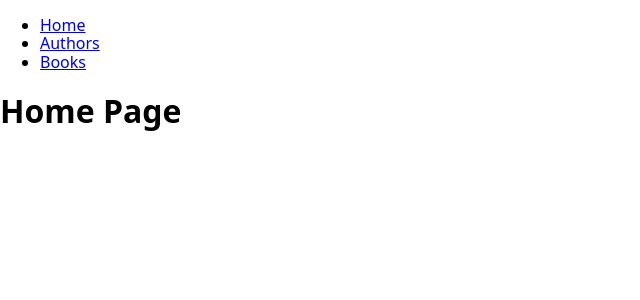
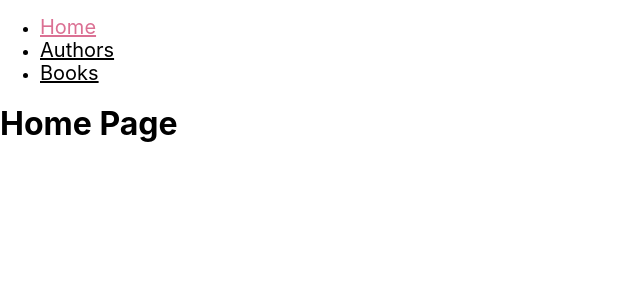
Before and after one commit to itstoreall/react-router, a React (Create React App) app: page / in a window 1280 px wide. Shown: the top 300 px of the page, without its empty margins (0-640 px from the left). Built offline with nearby package versions, Linux system fonts and the light colour scheme.

Commit message:
adds NavLink styles

```diff
--- a/src/App.js
+++ b/src/App.js
@@ -1,5 +1,5 @@
 import React from "react";
-import { Route, Link, Switch } from "react-router-dom";
+import { Route, NavLink, Switch } from "react-router-dom";
 import HomeView from "./views/HomeView";
 import AuthorsView from "./views/AuthorsView";
 import BooksView from "./views/BooksView";
@@ -10,13 +10,32 @@ const App = () => {
     <>
       <ul>
         <li>
-          <Link to="/">Home</Link>
+          <NavLink
+            exact
+            to="/"
+            className="NavLink"
+            activeClassName="NavLink--active"
+          >
+            Home
+          </NavLink>
         </li>
         <li>
-          <Link to="/authors">Authors</Link>
+          <NavLink
+            to="/authors"
+            className="NavLink"
+            activeClassName="NavLink--active"
+          >
+            Authors
+          </NavLink>
         </li>
         <li>
-          <Link to="/books">Books</Link>
+          <NavLink
+            to="/books"
+            className="NavLink"
+            activeClassName="NavLink--active"
+          >
+            Books
+          </NavLink>
         </li>
       </ul>
 
--- a/src/styles/base.scss
+++ b/src/styles/base.scss
@@ -12,3 +12,12 @@ body {
   font-family: -apple-system, BlinkMacSystemFont, avenir next, avenir,
     helvetica neue, helvetica, Ubuntu, roboto, noto, segoe ui, arial, sans-serif;
 }
+
+.NavLink {
+  font-size: 20px;
+  color: currentColor;
+}
+
+.NavLink--active {
+  color: palevioletred;
+}
```
Also changed, not shown: src/index.js (+7 -7 lines).
